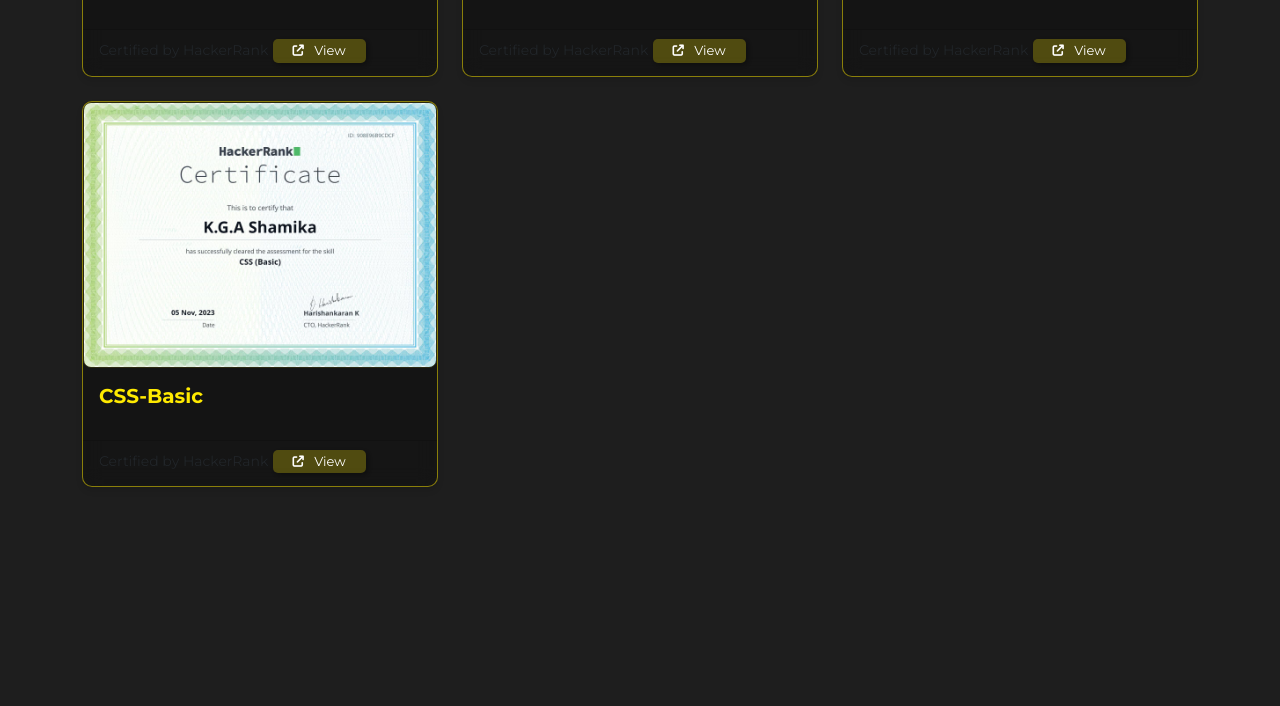
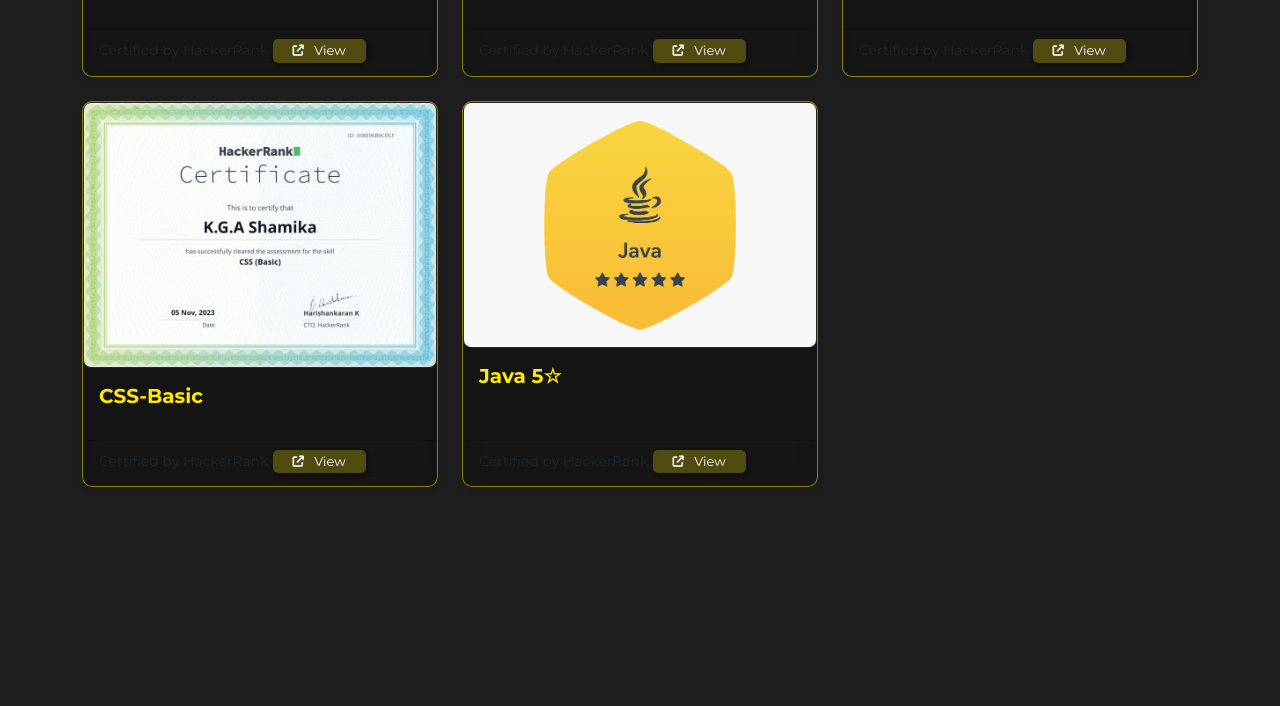
Before and after one commit to Amidu99/MyWorkfolio, a plain HTML site: page index.html in a window 1280 px wide. Shown: the part 7209-7915 px from the top of the page. Drawn offline with nearby package versions, Linux system fonts and the light colour scheme.

Commit message:
add C-08 credential

```diff
--- a/index.html
+++ b/index.html
@@ -666,6 +666,21 @@
                         </div>
                     </div>
                 </div>
+                <!--    C-08    -->
+                <div data-aos="fade-up" class="col">
+                    <div class="card h-100 glass-effect">
+                        <img src="./assets/images/certificates/java-gold.png" class="card-img-top  new-image" alt="...">
+                        <div class="card-body">
+                            <h5 class="card-title new-title">Java 5☆</h5>
+                        </div>
+                        <div class="card-footer">
+                            <small class="text-body-secondary-new">Certified by HackerRank</small>
+                            <a href="https://www.hackerrank.com/profile/amidushamika" target="_blank" class="custom-button updated-btn">
+                                <i class="fa-solid fa-arrow-up-right-from-square"></i> &nbsp; View
+                            </a>
+                        </div>
+                    </div>
+                </div>
             </div>
         </div>
 
```
Also changed, not shown: assets/images/certificates/java-gold.png (added).
